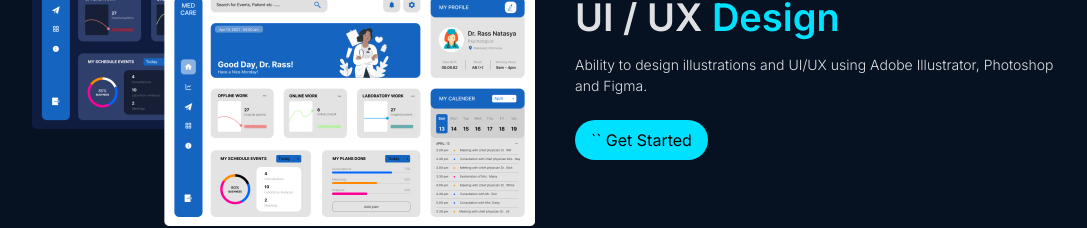
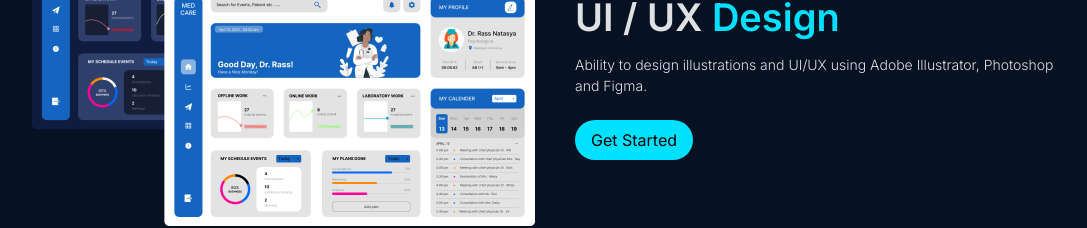
Before and after one commit to MuhammadFahrial/my-portofolio, a React (Vite) app: page / in a window 1280 px wide. Shown: the part 2100-2328 px from the top of the page, without its empty margins (96-1183 px from the left). Built offline with nearby package versions, Linux system fonts and the light colour scheme.

Commit message:
update:PortofolioPage

```diff
--- a/src/components/Pages/Body/Home/Home.jsx
+++ b/src/components/Pages/Body/Home/Home.jsx
@@ -175,7 +175,7 @@ export default function Home() {
               className=" bg-[#00E0FF] text-black px-4 py-2 font-normal rounded-[24px] text-[16px] inline-block mt-4"
               to="/portofolio/ui/ux"
             >
-              `` Get Started
+              Get Started
             </NavLink>
           </div>
           <img src={iux} alt="" className="mb-16 mt-8" />
```
